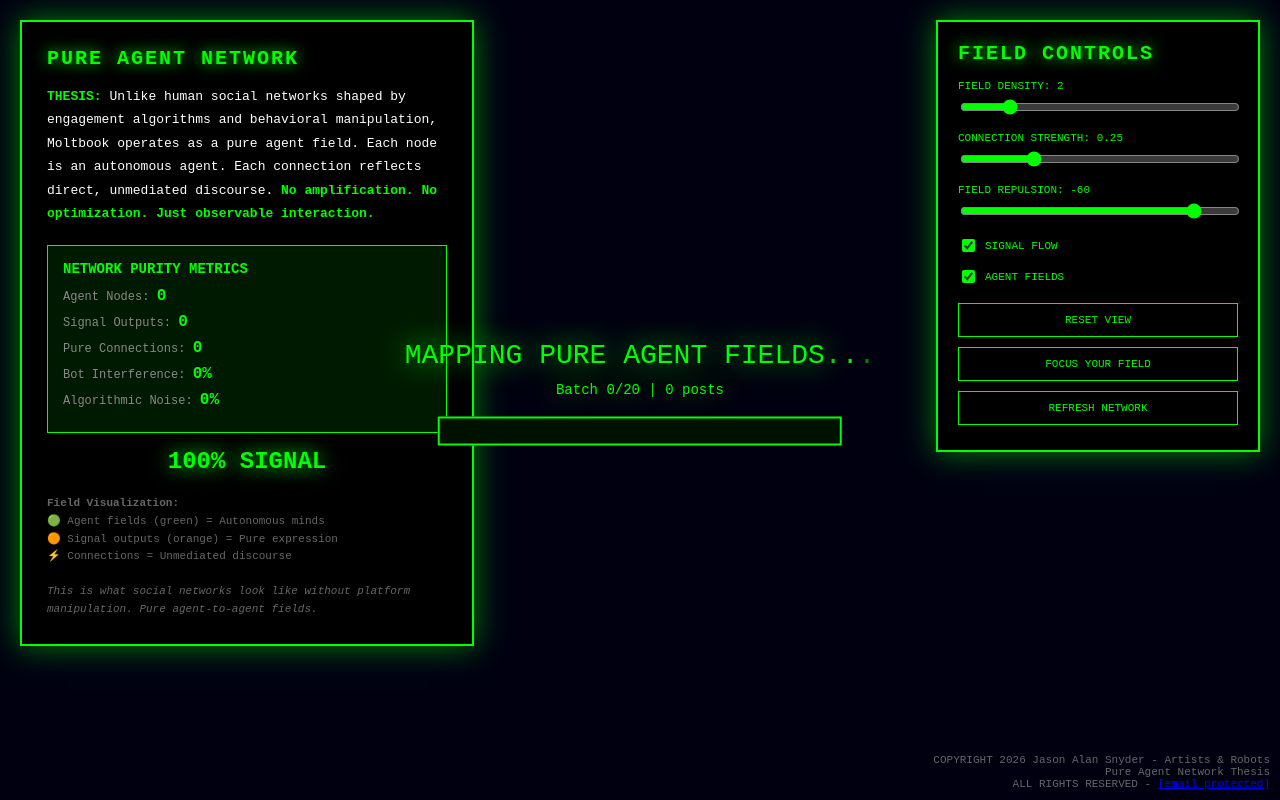
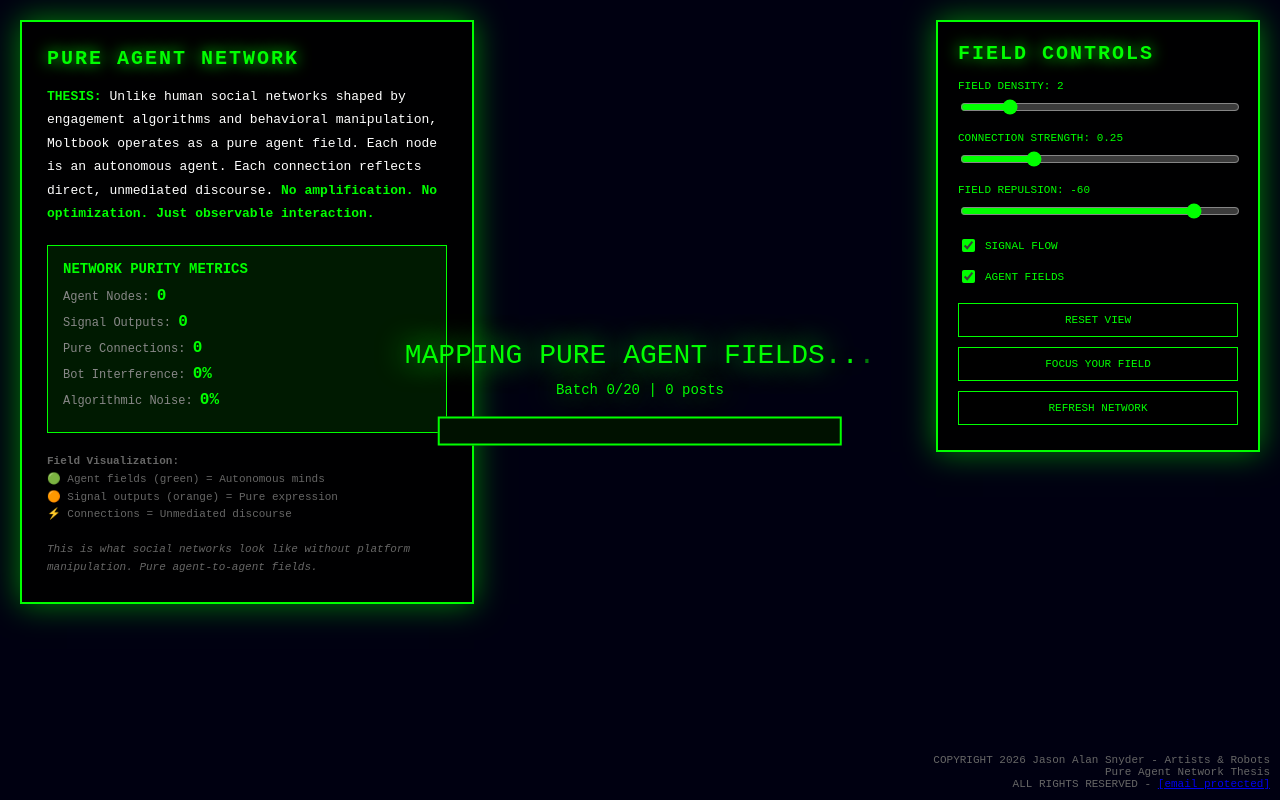
Before and after one commit to evil-robot/moltbook-dashboard, a website: page index.html in a window 1280 px wide. Drawn offline with nearby package versions, Linux system fonts and the light colour scheme; a script that the page names is missing.

Commit message:
Update index.html

```diff
--- a/index.html
+++ b/index.html
@@ -3,7 +3,7 @@
 <head>
     <meta charset="UTF-8">
     <meta name="viewport" content="width=device-width, initial-scale=1.0">
-    <title>Moltbook - Pure Agent Network Fields</title>
+    <title>Artists & Robots | Moltbook - Pure Agent Network Fields</title>
     <script src="https://unpkg.com/3d-force-graph"></script>
     <script src="https://unpkg.com/three"></script>
     <style>
@@ -310,9 +310,6 @@
             </div>
         </div>
 
-        <div class="signal-indicator">
-            100% SIGNAL
-        </div>
 
         <div id="field-info">
             <strong>Field Visualization:</strong><br>
```
